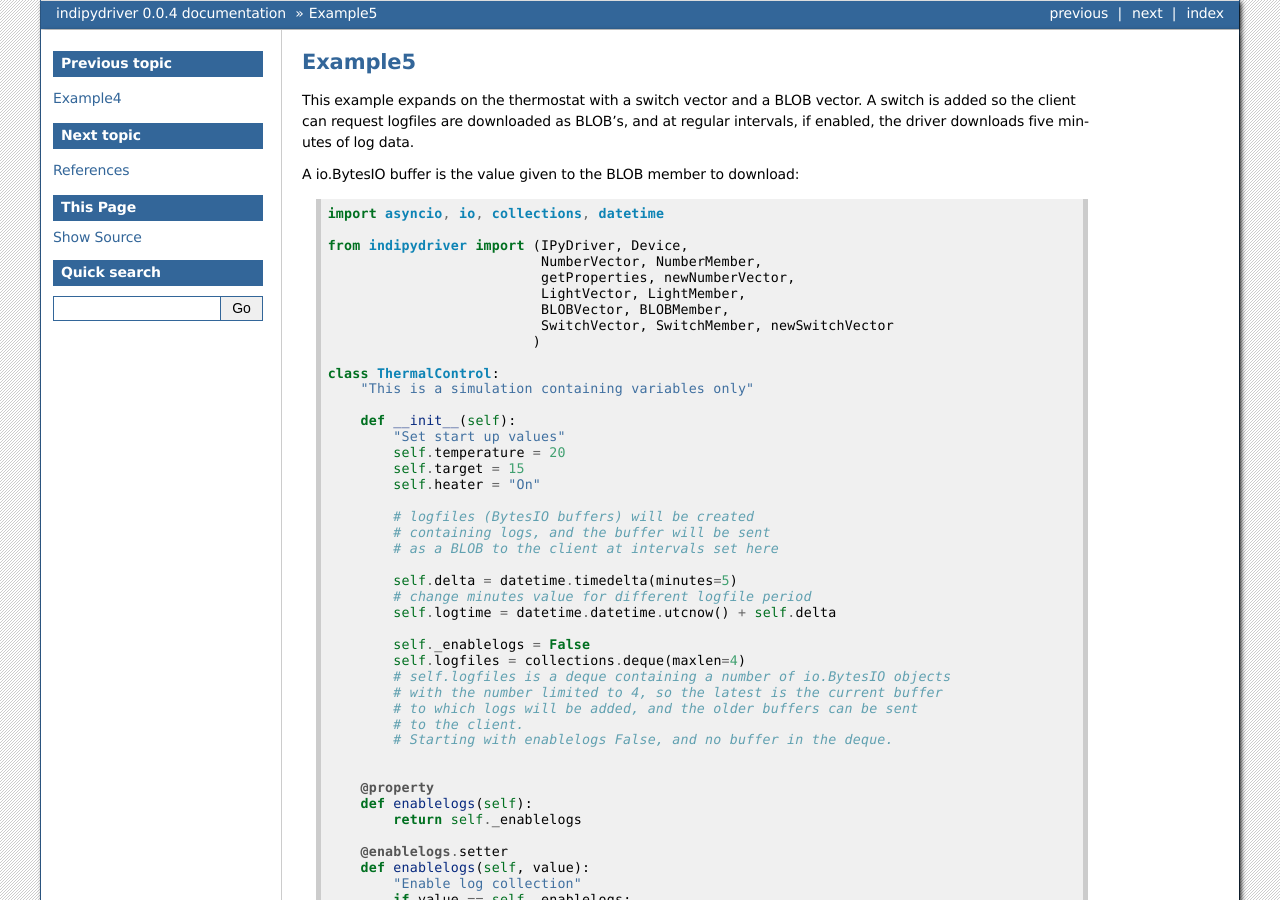
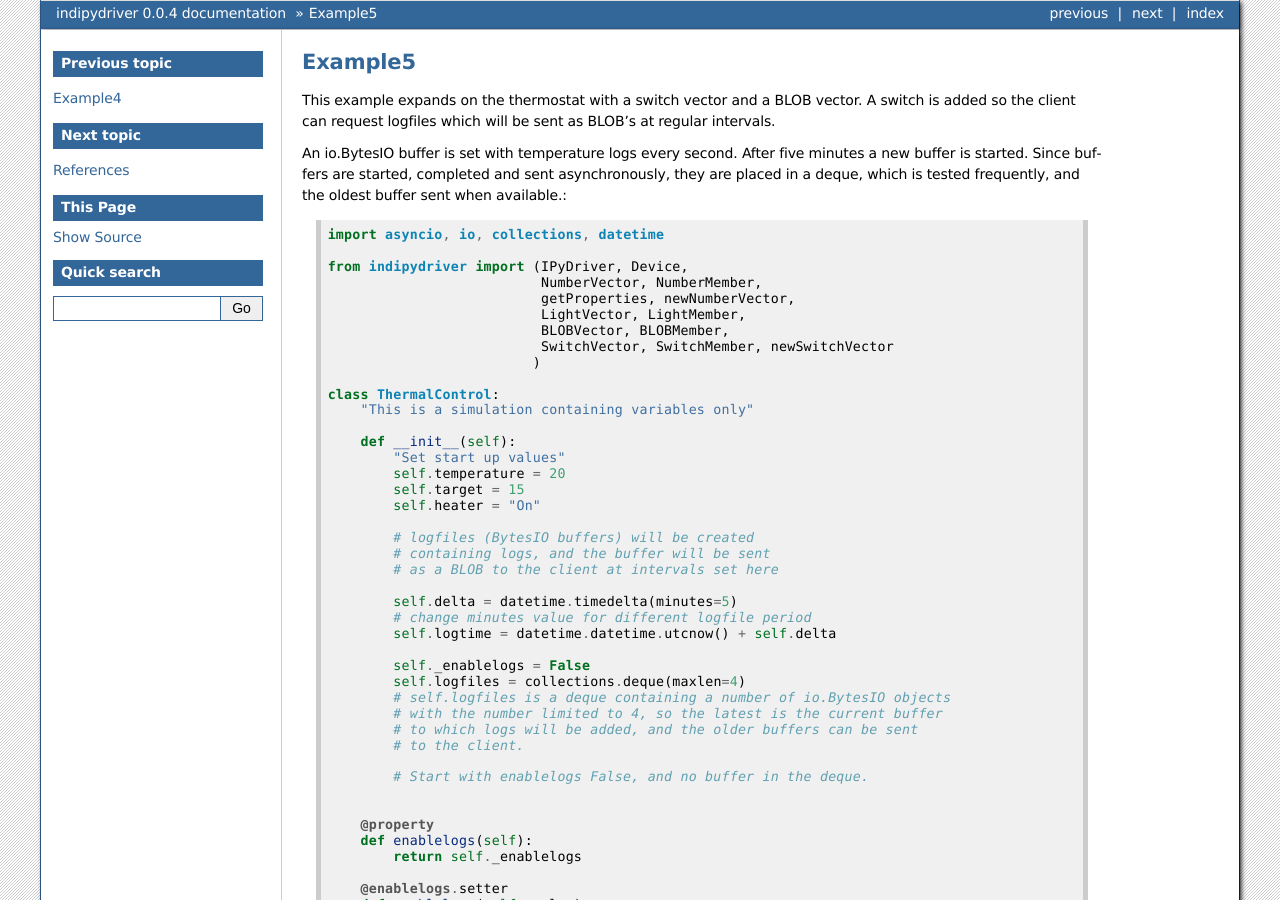
Before and after one commit to bernie-skipole/indipydriver, a Sphinx documentation site: the page built from docs/source/usage/example5.rst, in a window 1280 px wide and 900 px high. Built offline with Sphinx 7.4.7, drawn with Linux system fonts in a browser that asks for light colours.

Commit message:
docs updated

```diff
--- a/docs/source/usage/example5.rst
+++ b/docs/source/usage/example5.rst
@@ -1,9 +1,9 @@
 Example5
 ========
 
-This example expands on the thermostat with a switch vector and a BLOB vector. A switch is added so the client can request logfiles are downloaded as BLOB's, and at regular intervals, if enabled, the driver downloads five minutes of log data.
+This example expands on the thermostat with a switch vector and a BLOB vector. A switch is added so the client can request logfiles which will be sent as BLOB's at regular intervals.
 
-A io.BytesIO buffer is the value given to the BLOB member to download::
+An io.BytesIO buffer is set with temperature logs every second. After five minutes a new buffer is started. Since buffers are started, completed and sent asynchronously, they are placed in a deque, which is tested frequently, and the oldest buffer sent when available.::
 
 
     import asyncio, io, collections, datetime
@@ -39,7 +39,8 @@ A io.BytesIO buffer is the value given to the BLOB member to download::
             # with the number limited to 4, so the latest is the current buffer
             # to which logs will be added, and the older buffers can be sent
             # to the client.
-            # Starting with enablelogs False, and no buffer in the deque.
+
+            # Start with enablelogs False, and no buffer in the deque.
 
 
         @property
```
Also changed, not shown: docs/source/usage/clientevents.rst (+30 -32 lines).
